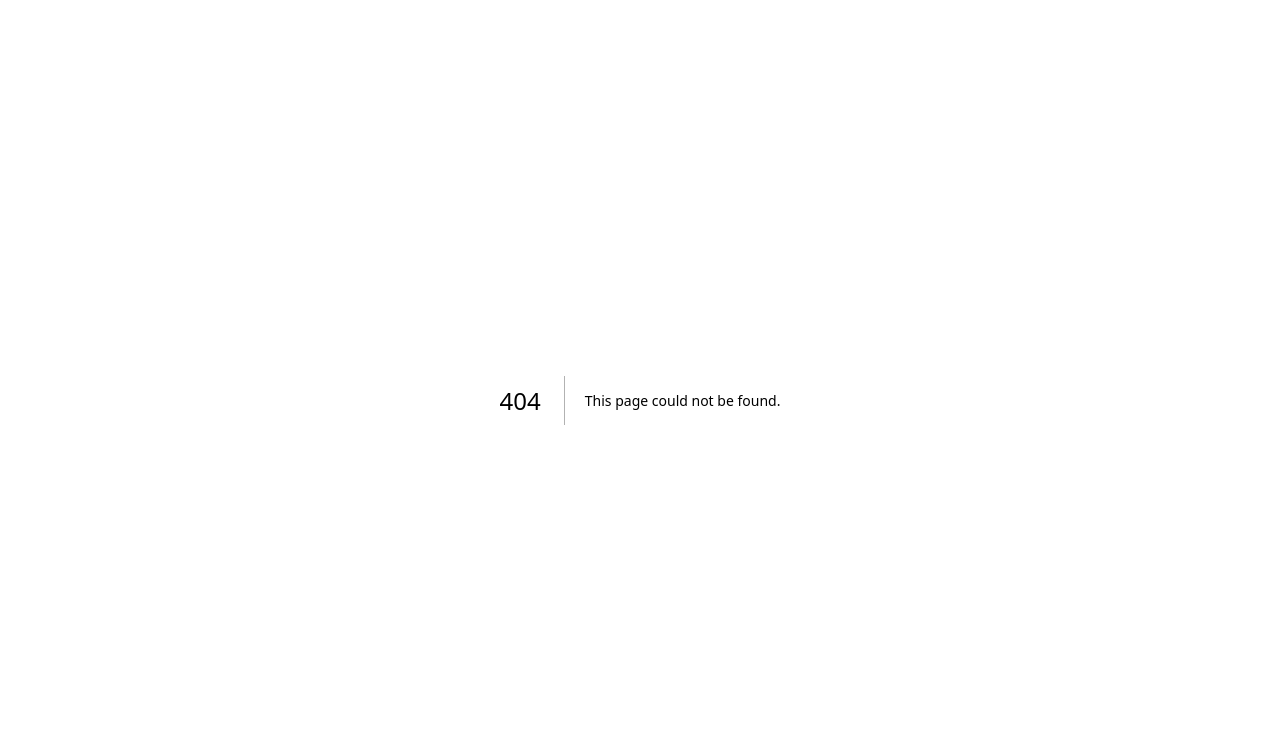
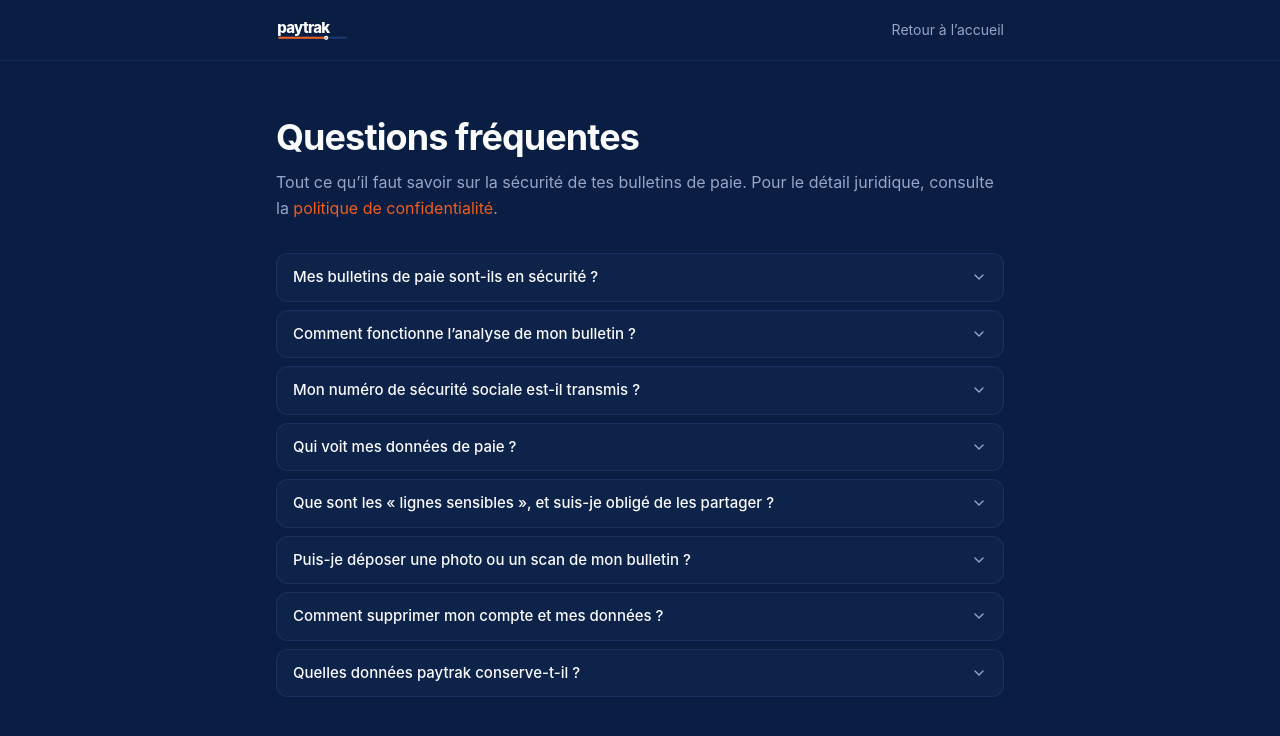
Before and after one commit to baptisterandis-coder/paytrack, a Next.js app: page /faq in a window 1280 px wide. Before the commit this address had no page. Shown: the top 736 px of the page. Built offline with nearby package versions, Linux system fonts and the light colour scheme.

Commit message:
Create FAQ page with header and content
Add FAQ page with metadata and layout.

```diff
--- /dev/null
+++ b/app/faq/page.tsx
@@ -0,0 +1,36 @@
+import type { Metadata } from "next";
+import Link from "next/link";
+import { Logo } from "@/components/Logo";
+import { Faq } from "@/components/Faq";
+
+export const metadata: Metadata = {
+  title: "Questions fréquentes | paytrak",
+  description: "Sécurité des bulletins de paie, numéro de sécurité sociale, lignes sensibles, suppression du compte : les réponses à vos questions sur paytrak.",
+  alternates: { canonical: "/faq" },
+};
+
+export default function PageFaq() {
+  return (
+    <div className="min-h-screen bg-background text-foreground">
+      <header className="border-b border-border/40">
+        <div className="max-w-3xl mx-auto px-5 py-4 flex items-center justify-between">
+          <Link href="/" aria-label="Retour à l’accueil">
+            <Logo className="h-7" />
+          </Link>
+          <Link href="/" className="text-sm text-muted-foreground hover:text-foreground">
+            Retour à l’accueil
+          </Link>
+        </div>
+      </header>
+
+      <main className="max-w-3xl mx-auto px-5 py-10 md:py-14">
+        <h1 className="text-3xl sm:text-4xl font-bold tracking-tight">Questions fréquentes</h1>
+        <p className="text-muted-foreground leading-relaxed mt-3 mb-8">
+          Tout ce qu’il faut savoir sur la sécurité de tes bulletins de paie. Pour le détail juridique, consulte la{" "}
+          <Link href="/confidentialite" className="text-primary hover:underline">politique de confidentialité</Link>.
+        </p>
+        <Faq tout />
+      </main>
+    </div>
+  );
+}
```
